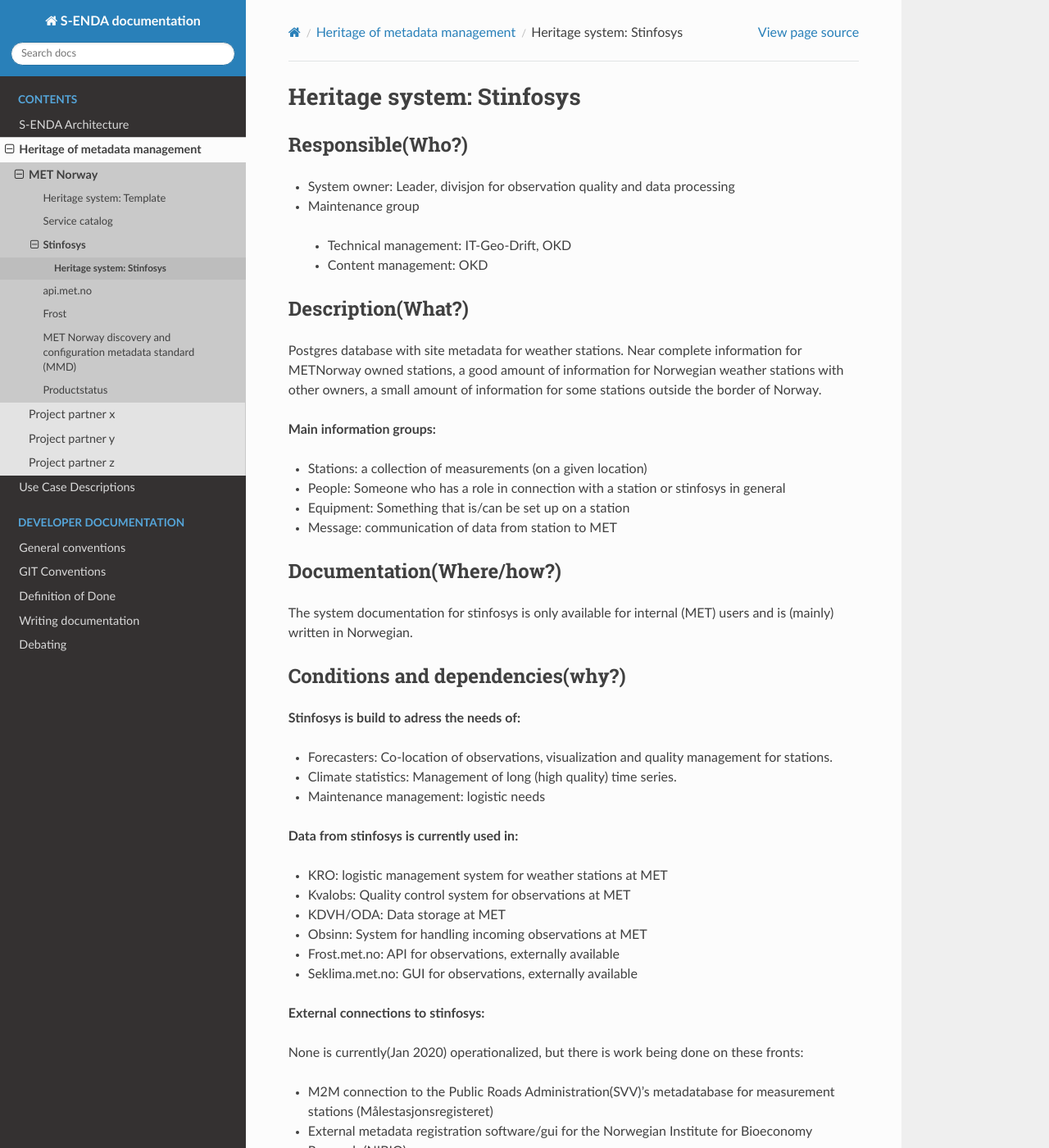
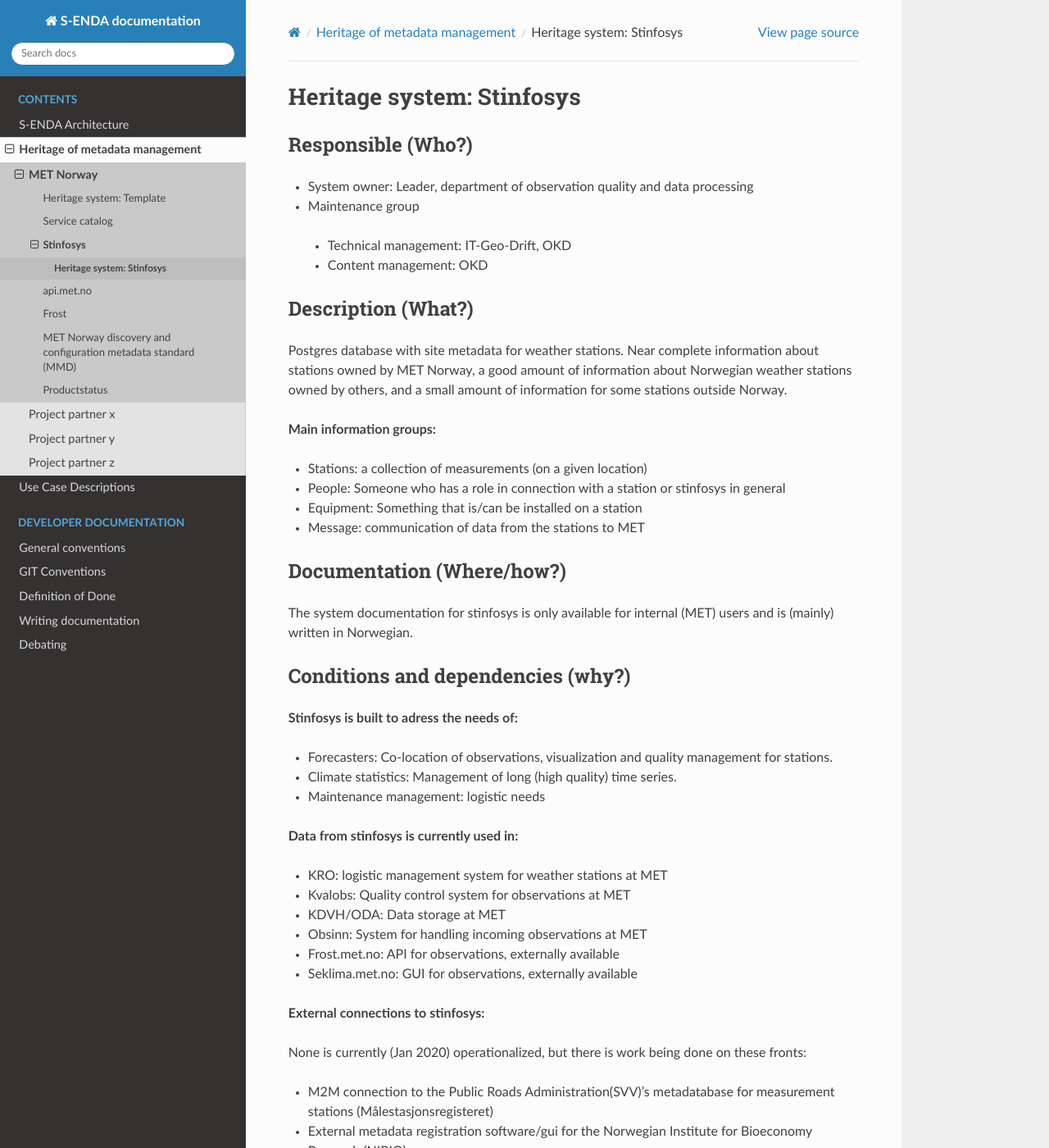
Before and after one commit to metno/S-ENDA-documentation, a Sphinx documentation site: the page built from source/meta_heritage_stinfosys.rst, in a window 1280 px wide and 1400 px high. Shown: the whole window at 82% size. Built offline with Sphinx 7.4.7 and the Read the Docs theme 2.0.0, drawn with Linux system fonts in a browser that asks for light colours.

Commit message:
#59, GH-63: minor language corrections

```diff
--- a/source/meta_heritage_stinfosys.rst
+++ b/source/meta_heritage_stinfosys.rst
@@ -5,44 +5,46 @@
    other text should go under
    this heading.
 
-Responsible(Who?)
+Responsible (Who?)
 ==================
 
 .. Required. Who is responsible for this heritage system. This can be a
    group, a role or an administrative unit. Try to avoid linking to specific
    persons.
 
-* System owner: Leader, divisjon for observation quality and data processing
+* System owner: Leader, department of observation quality and data processing
 * Maintenance group
+
  * Technical management: IT-Geo-Drift, OKD
  * Content management: OKD
 
-Description(What?)
-==================
+Description (What?)
+===================
 
 .. Required. Short description of the system:
    - what types of metadata is stored in this system.
    - how is the metadata stored
    - formats/language
 
-Postgres database with site metadata for weather stations. Near complete information for METNorway owned stations, a good amount of information for Norwegian weather stations with other owners, a small amount of information for some stations outside the border of Norway.
+Postgres database with site metadata for weather stations. Near complete information about stations
+owned by MET Norway, a good amount of information about Norwegian weather stations owned by others,
+and a small amount of information for some stations outside Norway.
 
 **Main information groups:**
 
 * Stations: a collection of measurements (on a given location)
 * People: Someone who has a role in connection with a station or stinfosys in general
-* Equipment: Something that is/can be set up on a station
-* Message: communication of data from station to MET
+* Equipment: Something that is/can be installed on a station
+* Message: communication of data from the stations to MET
 
-
-
-Documentation(Where/how?)
-=========================
+Documentation (Where/how?)
+==========================
 
 .. Required. Links to system dokumentation as comments, mark links that are
    only available for internal users
 
-The system documentation for stinfosys is only available for internal (MET) users and is (mainly) written in Norwegian.
+The system documentation for stinfosys is only available for internal (MET) users and is (mainly)
+written in Norwegian.
 
 .. GUI for stinfosys
    - link to https://stinfosys.met.no/
@@ -55,8 +57,8 @@
    for the database model, go to the database folder in the gitlab    repository and find the stinfosys.dia file
 
 
-Conditions and dependencies(why?)
-=================================
+Conditions and dependencies (why?)
+==================================
 
 .. Required. Please add a short paragraph explaining in words why the system is as it is
 
@@ -64,7 +66,7 @@
    Are there specific choices that has been made which sets important limitations to the system?
 
 
-**Stinfosys is build to adress the needs of:**
+**Stinfosys is built to adress the needs of:**
 
 * Forecasters: Co-location of observations, visualization and quality management for stations.
 * Climate statistics: Management of long (high quality) time series.
@@ -81,7 +83,7 @@
 
 **External connections to stinfosys:**
 
-None is currently(Jan 2020) operationalized, but there is work being done on these fronts:
+None is currently (Jan 2020) operationalized, but there is work being done on these fronts:
 
 * M2M connection to the Public Roads Administration(SVV)'s metadatabase for measurement stations (Målestasjonsregisteret)
 * External metadata registration software/gui for the Norwegian Institute for Bioeconomy Research (NIBIO)
```
